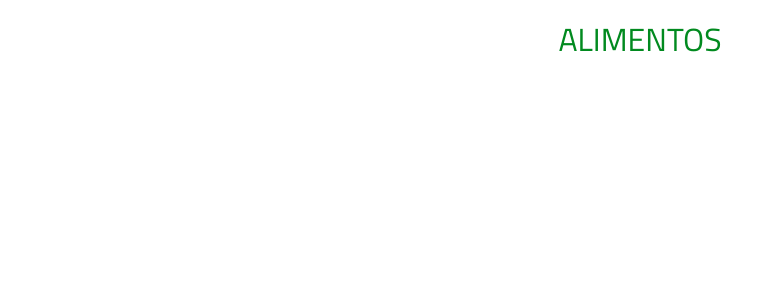
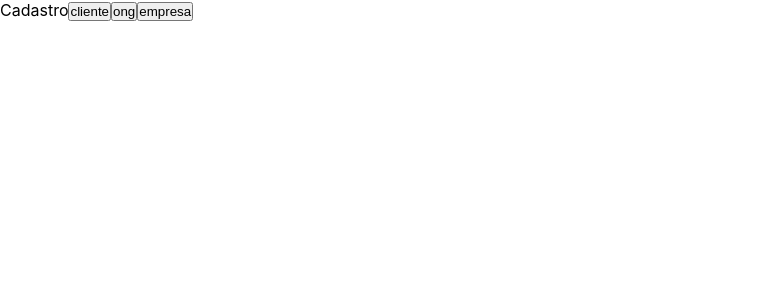
Before and after one commit to Lucas-M3dina/Custo-0, a React (Create React App) app in the folder cust0/: page / in a window 1280 px wide. Shown: the top 300 px of the page, without its empty margins (0-782 px from the left). Built offline with nearby package versions, Linux system fonts and the light colour scheme.

Commit message:
Folders Structure

```diff
--- a/cust0/src/App.js
+++ b/cust0/src/App.js
@@ -1,11 +1,11 @@
-import './App.css';
 
 //Pages
 import Login from './pages/Login'
+import Cadastro from './pages/Cadastro';
 
 function App() {
   return (
-    <Login />
+    <Cadastro />
   );
 }
 
--- a/cust0/src/index.js
+++ b/cust0/src/index.js
@@ -2,11 +2,12 @@ import React from 'react';
 import ReactDOM from 'react-dom';
 import './index.css';
 import Home from './pages/Home';
+import App from  './App'
 import reportWebVitals from './reportWebVitals';
 
 ReactDOM.render(
   <React.StrictMode>
-    <Home/>
+    <App />
   </React.StrictMode>,
   document.getElementById('root')
 );
--- a/cust0/src/pages/Cadastro.js
+++ b/cust0/src/pages/Cadastro.js
@@ -1,6 +1,20 @@
 import React from "react"
 import { useState, useEffect } from "react";
 
+import '../css/Cadastro.css'
+
+
 export default function Cadastro() {
 
+    return (
+        <div className="cadastro_container">
+            <main>
+                <span>Cadastro</span>
+
+                <button>cliente</button>
+                <button>ong</button>
+                <button>empresa</button>
+            </main>
+        </div>
+    )
 }
```
Also changed, not shown: cust0/src/components/FormCliente.js (added, +19 -0 lines), cust0/src/components/FormEmpresa.js (added), cust0/src/components/FormOng.js (added), cust0/src/components/css/FormCliente.css (added).
